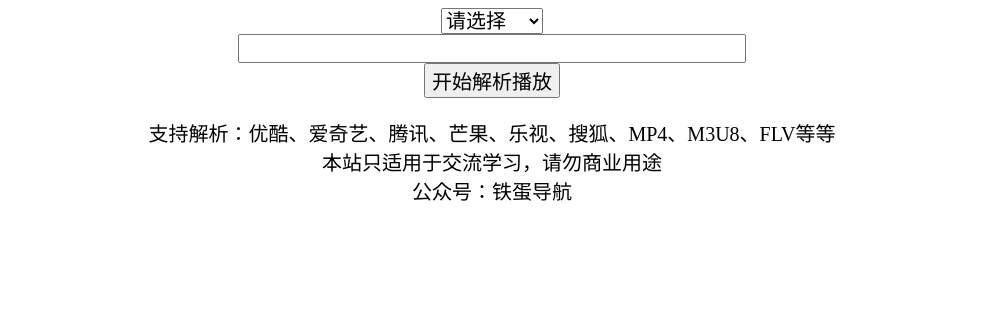
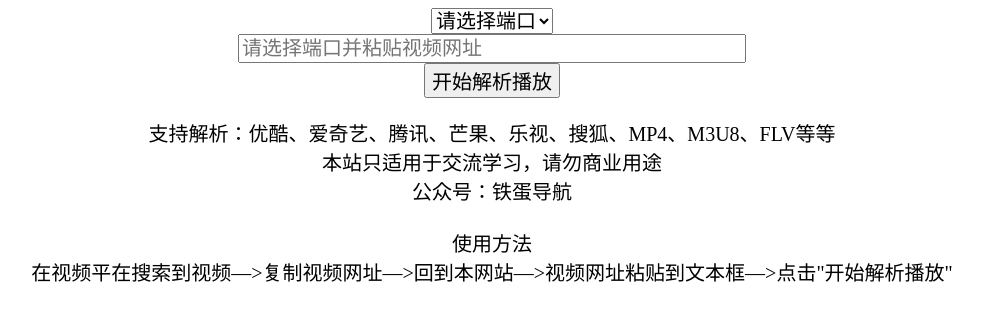
Before and after one commit to yikexiaoxingxing/linzixuan.github.io, a plain HTML site: page VIP.html in a window 1280 px wide. Shown: the whole page, without its empty margins (148-1131 px from the left). Drawn offline with Linux system fonts and the light colour scheme.

Commit message:
Update VIP.html

```diff
--- a/VIP.html
+++ b/VIP.html
@@ -29,7 +29,7 @@
 </head>
 <body>
     <select id="select_www" onchange="surf()">
-        <option value="0" selected="selected">请选择</option>
+        <option value="https://jx.aidouer.net/?url=">请选择端口</option>
         <option value="https://jx.aidouer.net/?url=">端口一</option>
 		<option value="https://jx.jsonplayer.com/player/?url=">端口二</option>
 		<option value="https://jx.iztyy.com/svip/?url=">端口三</option>
@@ -42,9 +42,9 @@
 		<option value="https://www.administratorw.com/video.php?url=">端口十</option>
 		<option value="https://svip.bljiex.cc/?v=">端口十一</option>
     </select>
-    <input type="text" id="textbox">
+    <input type="text" id="textbox" placeholder="请选择端口并粘贴视频网址">
     <button value="" id="button_www" onclick="jump()">开始解析播放</button>
-	<p id="brief">支持解析：优酷、爱奇艺、腾讯、芒果、乐视、搜狐、MP4、M3U8、FLV等等<br>本站只适用于交流学习，请勿商业用途<br>公众号：铁蛋导航</p>
+	<p id="brief">支持解析：优酷、爱奇艺、腾讯、芒果、乐视、搜狐、MP4、M3U8、FLV等等<br>本站只适用于交流学习，请勿商业用途<br>公众号：铁蛋导航<br><br>使用方法<br>在视频平在搜索到视频—>复制视频网址—>回到本网站—>视频网址粘贴到文本框—>点击"开始解析播放"</p>
 </body>
 <script type="text/javascript">
 
```
